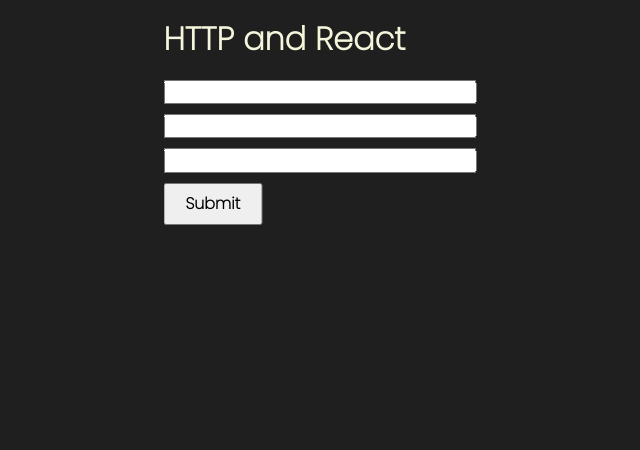
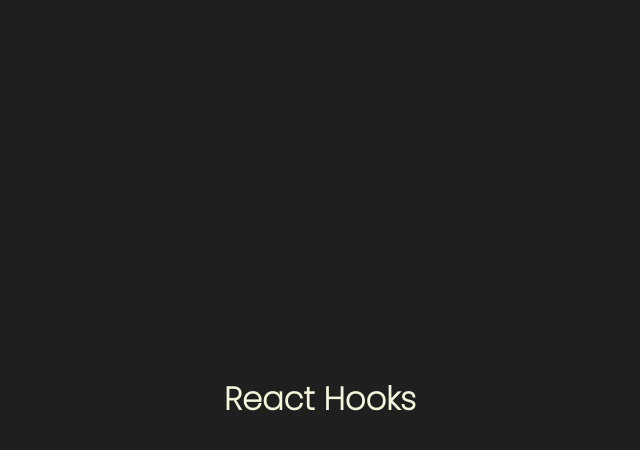
Before and after one commit to renuyarasu/codevolution, a React (Create React App) app: page / in a window 1280 px wide. Shown: the top 450 px of the page, without its empty margins (320-960 px from the left). Built offline with nearby package versions, Linux system fonts and the light colour scheme.

Commit message:
React Hooks

```diff
--- a/src/App.js
+++ b/src/App.js
@@ -1,15 +1,11 @@
 import React, { Component } from 'react'
 import './App.css';
-import PostForm from './components/PostForm';
-import PostList from './components/PostList';
 
 export class App extends Component {
     render() {
         return (
             <div className="App">
-                <h1>HTTP and React</h1>
-                <PostForm/>
-                {/* <PostList/> */}
+                <h1>React Hooks</h1>
             </div>
         )
     }
--- a/src/components/PostForm.js
+++ /dev/null
@@ -1,45 +0,0 @@
-import React, { Component } from 'react'
-import axios from 'axios'
-
-export class PostForm extends Component {
-    constructor(props) {
-        super(props)
-
-        this.state = {
-            userId: '',
-            title: '',
-            body: '',
-        }
-    }
-    onChangeHanler = e => {
-        this.setState({ [e.target.name]: e.target.value })
-    }
-    onSubmithandler = e => {
-        e.preventDefault()
-        console.log(this.state);
-        axios.post('https://jsonplaceholder.typicode.com/posts', this.state)
-        .then(response => {
-            console.log(response);
-            this.setState({ posts: response.data })
-        })
-        .catch(error => {
-            console.log(error);
-            this.setState({ errorMsg: 'Error retrieving data' })
-        })
-    }
-    render() {
-        const { userId, title, body } = this.state
-        return (
-            <div>
-                <form onSubmit={this.onSubmithandler}>
-                    <div><input type="text" name="userId" value={userId} onChange={this.onChangeHanler} /></div>
-                    <div><input type="text" name="title" value={title} onChange={this.onChangeHanler} /></div>
-                    <div><input type="text" name="body" value={body} onChange={this.onChangeHanler} /></div>
-                    <button type="submit">Submit</button>
-                </form>
-            </div>
-        )
-    }
-}
-
-export default PostForm
--- a/src/components/PostList.js
+++ /dev/null
@@ -1,40 +0,0 @@
-import React, { Component } from 'react'
-import axios from 'axios'
-
-export class PostList extends Component {
-    constructor(props) {
-        super(props)
-        this.state = {
-            posts: [],
-            errorMsg: ''
-        }
-    }
-    componentDidMount() {
-        axios.get('https://jsonplaceholder.typicode.com/posts')
-            .then(response => {
-                console.log(response);
-                this.setState({ posts: response.data })
-            })
-            .catch(error => {
-                console.log(error);
-                this.setState({ errorMsg: 'Error retrieving data' })
-            })
-    }
-    render() {
-        const { posts, errorMsg } = this.state
-        return (
-            <div>
-                <h3>List of Posts </h3>
-                {
-                    posts.length ?
-                        posts.map(post => <li key={post.id}>{post.title}</li>) : null
-                }
-                {
-                    errorMsg ? <div>{errorMsg}</div> : null
-                }
-            </div>
-        )
-    }
-}
-
-export default PostList
--- a/src/index.css
+++ b/src/index.css
@@ -9,8 +9,8 @@ body {
 .App{
   position: absolute;
   left: 50%;
-  top: 0%;
-  transform: translate(-50%, 0%);
+  top: 50%;
+  transform: translate(-50%, -50%);
   color: beige;
 }
 code {
@@ -21,4 +21,3 @@ button {
  font-weight: bold;
  cursor: pointer;
 }
-form div{padding-bottom: 10px;}
```
